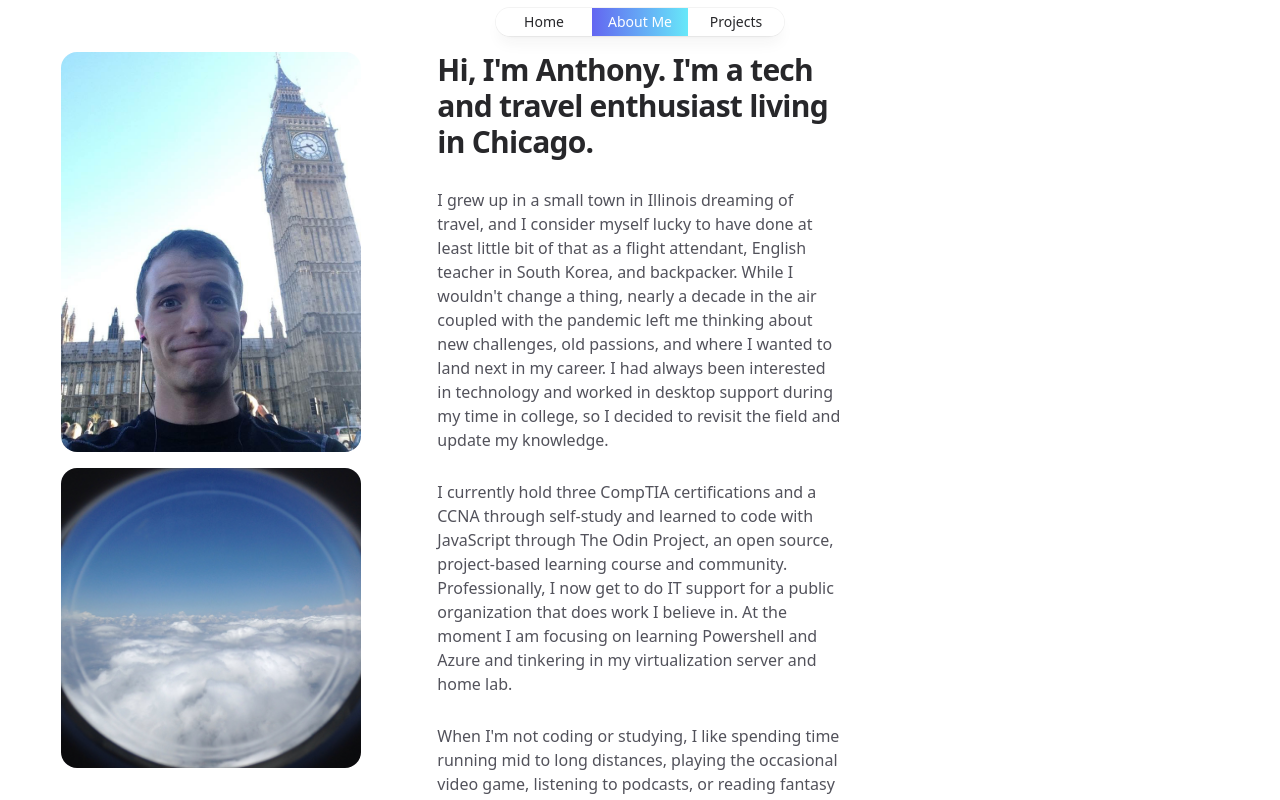
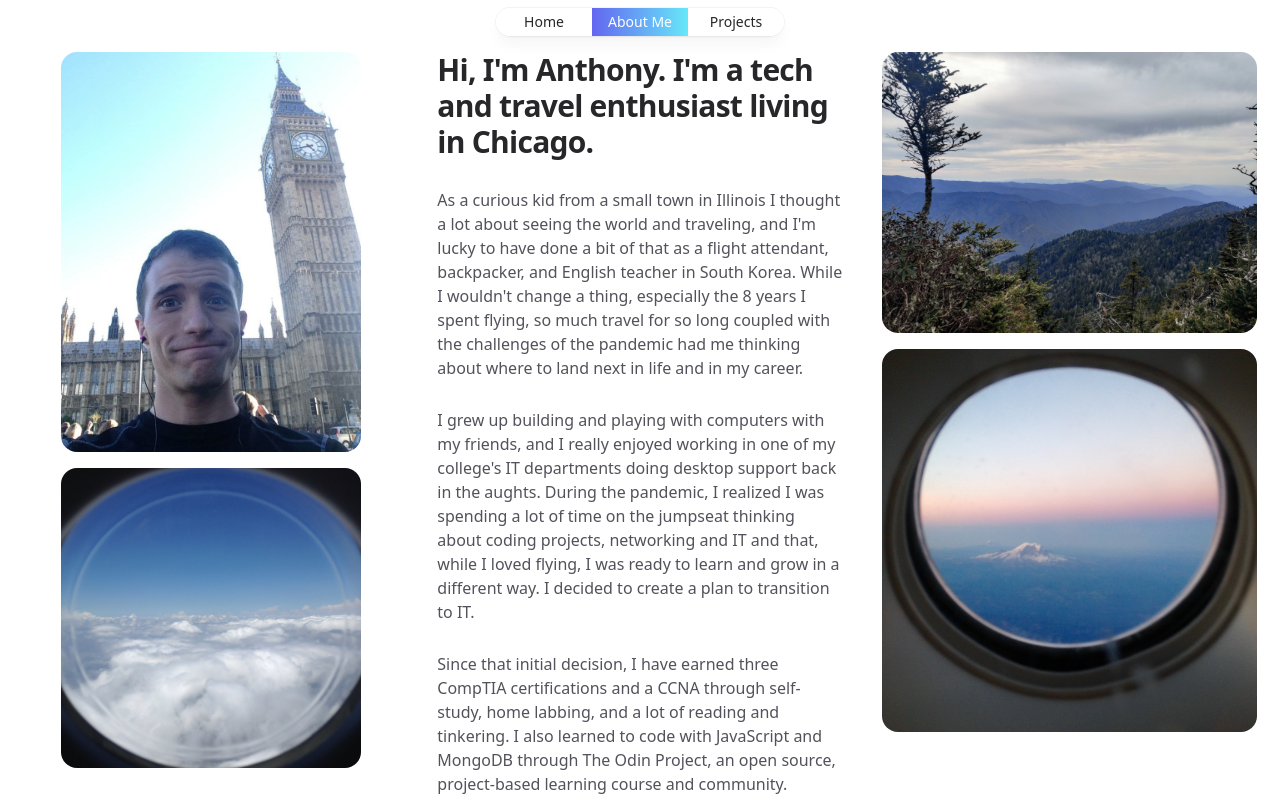
Before and after one commit to amargh2/portfolio-next, a Next.js app: page /about in a window 1280 px wide. Shown: the top 800 px of the page. Built offline with nearby package versions, Linux system fonts and the light colour scheme.

Commit message:
edited text changed added pictures wooh

```diff
--- a/src/pages/about.tsx
+++ b/src/pages/about.tsx
@@ -16,7 +16,7 @@ export default function About () {
       <div className="mt-2 mb-4">
         <div className="flex m-2 flex-col lg:grid lg:rows-3 flex-col lg:grid-cols-6 gap-6">
             <div className='flex flex-col items-center gap-4 lg:col-span-2'>
-              <Image alt= 'Picture of Anthony Margherio.' className= 'rounded-2xl flex' src='/melondon.jpg' width={300} height={100}/>
+              <Image alt= 'Picture of Anthony Margherio.' className= 'rounded-2xl flex' src='/melondon.jpg' width={300} height={50}/>
               <Image alt= 'Picture of an aircraft window and clouds.' className= 'rounded-2xl hidden lg:flex' src='/airplanewindow2.jpg' width={300} height={150}/>
             </div>
           <div className="lg:col-start-3 col-span-2 flex justify-center">
@@ -25,22 +25,28 @@ export default function About () {
               Hi, I'm Anthony. I'm a tech and travel enthusiast living in Chicago.
             </h1>
               <p>
-                I grew up in a small town in Illinois dreaming of travel,
-                and I consider myself lucky to have done at least little bit of that
-                as a flight attendant, English teacher in South Korea, and backpacker.
-                While I wouldn't change a thing,
-                nearly a decade in the air coupled with the pandemic left me thinking about
-                new challenges, old passions, and where I wanted to land next in my career.
-                I had always been interested in technology and worked in desktop support during my time in college,
-                so I decided to revisit the field and update my knowledge.
+                As a curious kid from a small town in Illinois I thought a lot about seeing the world and traveling,
+                and I'm lucky to have done a bit of that as a flight attendant, backpacker, and English
+                teacher in South Korea. While I wouldn't change a thing, especially the 8 years
+                I spent flying, so much travel for so long
+                coupled with the challenges of the pandemic had me thinking about where to land next
+                in life and in my career.
+                </p>
+
+                <p>
+                I grew up building and playing with computers with my friends,
+                and I really enjoyed working in one of my college's IT departments doing desktop support back in the aughts. During the pandemic,
+                I realized I was spending a lot of time on the jumpseat thinking about coding projects,
+                networking and IT and that, while I loved flying, I was ready to learn and grow
+                in a different way. I decided to create a plan to transition to IT.
                 </p>
                 <p>
-                I currently hold three CompTIA certifications and a CCNA through self-study
-                and learned to code with JavaScript
+                Since that initial decision, I have earned three CompTIA certifications and a CCNA
+                through self-study, home labbing, and a lot of reading and tinkering. I also learned to code with JavaScript and MongoDB
                 through The Odin Project, an open source, project-based learning course and community.
                 Professionally, I now get to do IT support for a public organization
                 that does work I believe in. At the moment I am focusing
-                on learning Powershell and Azure and tinkering in my virtualization server and home lab.
+                on learning Powershell and Azure and am excited by them both.
               </p>
 
               <p>
@@ -48,11 +54,15 @@ export default function About () {
                 distances, playing the occasional video game, listening to podcasts, or reading fantasy or
                 nonfiction. I also meditate daily, am a vegetarian, and consider myself a pretty calm, kind person who
                 tries to find the fun in life.
-                Thanks for passing through, and don't hesitate to reach out if you'd like to work together. :)
 
               </p>
             </div>
           </div>
+
+          <div className='flex flex-col items-center gap-4 lg:col-span-2'>
+              <Image alt= 'Picture of Anthony Margherio.' className= 'rounded-2xl flex' src='/smokies.jpg' width={375} height={100}/>
+              <Image alt= 'Picture of an aircraft window and clouds.' className= 'rounded-2xl hidden lg:flex' src='/airplanewindow.jpg' width={375} height={100}/>
+            </div>
         </div>
         <Footer/>
 
```
